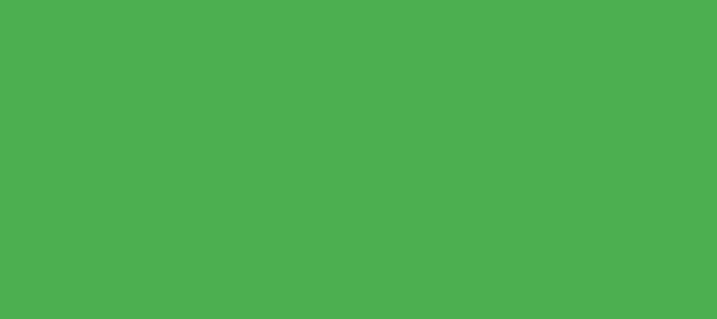
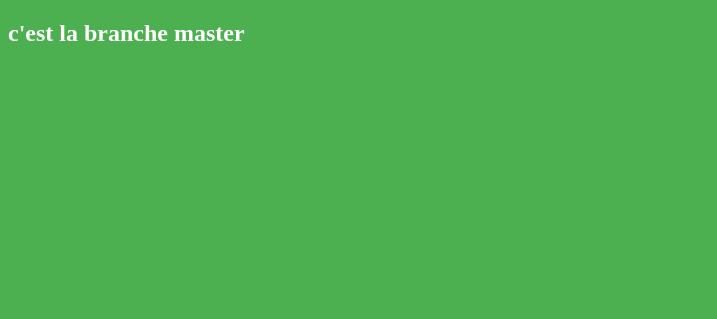
Before and after one commit to nadhem17/Test, a plain HTML site: page index.html in a window 1280 px wide. Shown: the top 319 px of the page, without its empty margins (0-717 px from the left). Drawn offline with Linux system fonts and the light colour scheme.

```diff
--- a/index.html
+++ b/index.html
@@ -22,5 +22,6 @@
 </style>
 <body>
 	<h1>Hi</h1>
+	<h2>c'est la branche master</h2>
 </body>
 </html>
```
Also changed, not shown: page1.html (+1 -0 lines), page2.html (+1 -0 lines).
